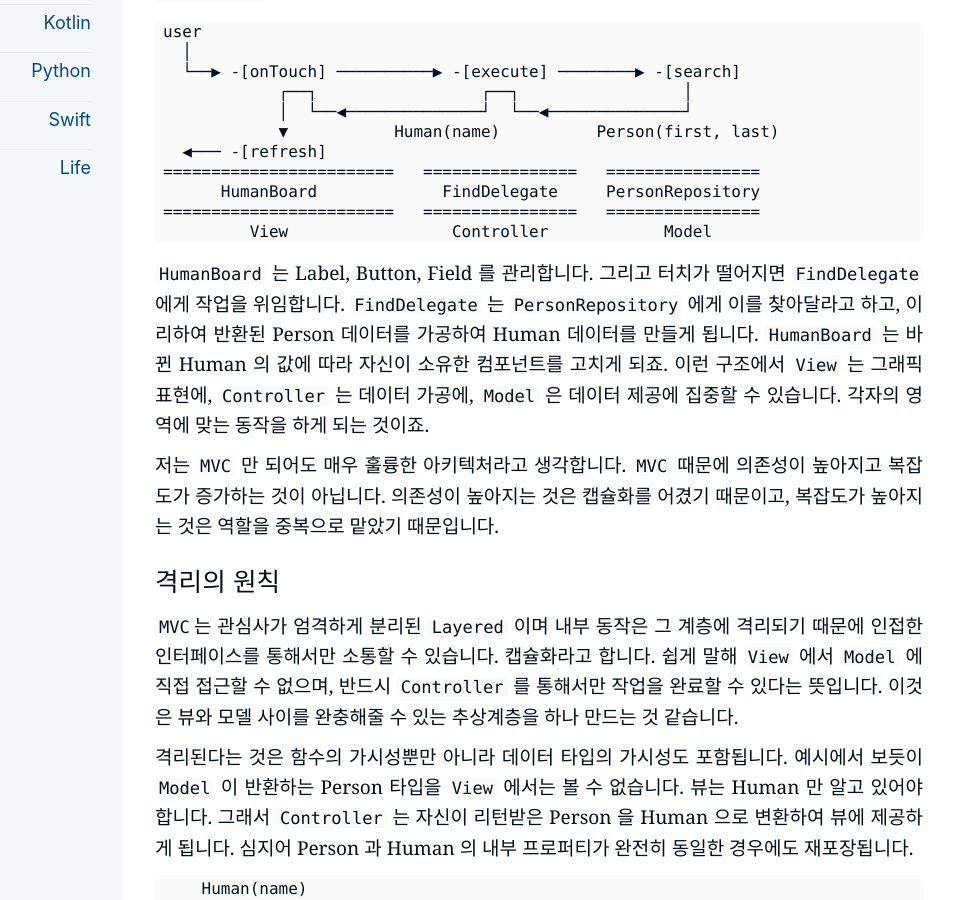
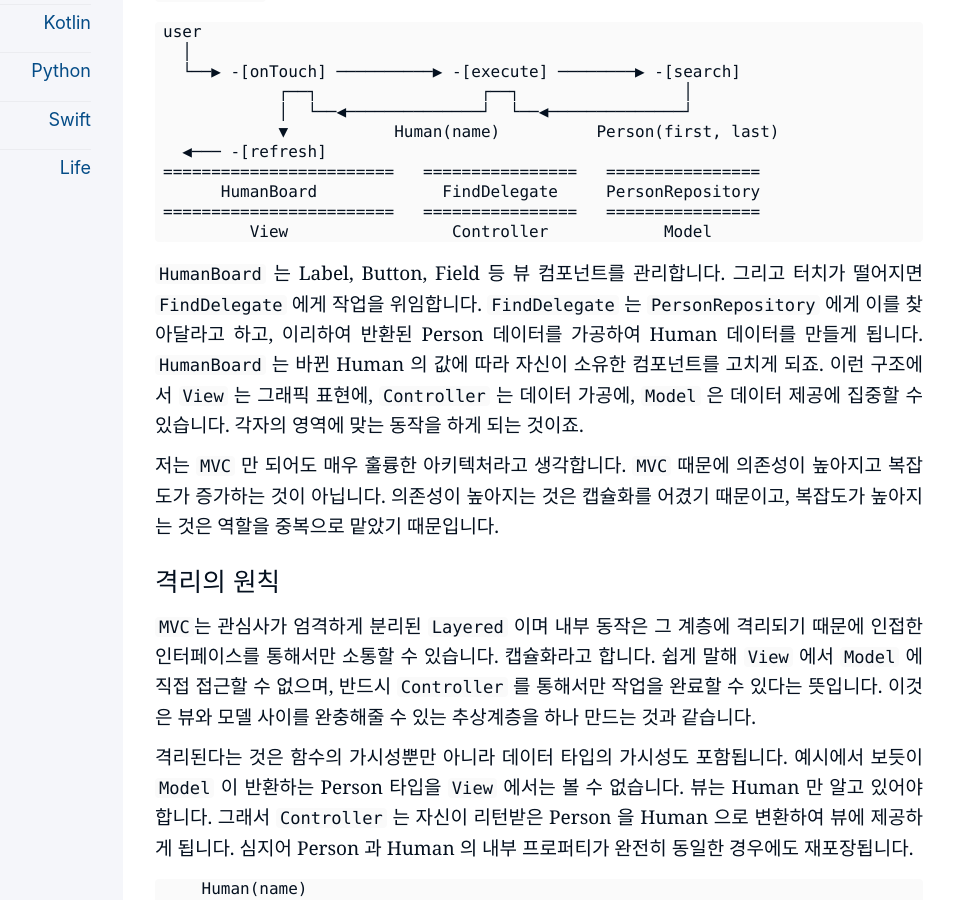
Before and after one commit to kiroshin/kiroshin.github.io, a Jekyll site: the page built from _posts/2024-07-15-architecture.md, in a window 1280 px wide and 900 px high, scrolled down 1874 px. Shown: the whole window, without its empty margins (197-1151 px from the left). Built offline with Jekyll 4.4.1, drawn with Linux system fonts in a browser that asks for light colours.

Commit message:
Update 2024-07-15-architecture.md

````diff
--- a/_posts/2024-07-15-architecture.md
+++ b/_posts/2024-07-15-architecture.md
@@ -55,13 +55,13 @@ user
          View                 Controller            Model
 ```
 
-`HumanBoard` 는 Label, Button, Field 를 관리합니다. 그리고 터치가 떨어지면 `FindDelegate` 에게 작업을 위임합니다. `FindDelegate` 는 `PersonRepository` 에게 이를 찾아달라고 하고, 이리하여 반환된 Person 데이터를 가공하여 Human 데이터를 만들게 됩니다. `HumanBoard` 는 바뀐 Human 의 값에 따라 자신이 소유한 컴포넌트를 고치게 되죠. 이런 구조에서 `View` 는 그래픽 표현에, `Controller` 는 데이터 가공에, `Model` 은 데이터 제공에 집중할 수 있습니다. 각자의 영역에 맞는 동작을 하게 되는 것이죠.
+`HumanBoard` 는 Label, Button, Field 등 뷰 컴포넌트를 관리합니다. 그리고 터치가 떨어지면 `FindDelegate` 에게 작업을 위임합니다. `FindDelegate` 는 `PersonRepository` 에게 이를 찾아달라고 하고, 이리하여 반환된 Person 데이터를 가공하여 Human 데이터를 만들게 됩니다. `HumanBoard` 는 바뀐 Human 의 값에 따라 자신이 소유한 컴포넌트를 고치게 되죠. 이런 구조에서 `View` 는 그래픽 표현에, `Controller` 는 데이터 가공에, `Model` 은 데이터 제공에 집중할 수 있습니다. 각자의 영역에 맞는 동작을 하게 되는 것이죠.
 
 저는 `MVC` 만 되어도 매우 훌륭한 아키텍처라고 생각합니다. `MVC` 때문에 의존성이 높아지고 복잡도가 증가하는 것이 아닙니다. 의존성이 높아지는 것은 캡슐화를 어겼기 때문이고, 복잡도가 높아지는 것은 역할을 중복으로 맡았기 때문입니다.
 
 ## 격리의 원칙
 
-`MVC`는 관심사가 엄격하게 분리된 `Layered` 이며 내부 동작은 그 계층에 격리되기 때문에 인접한 인터페이스를 통해서만 소통할 수 있습니다. 캡슐화라고 합니다. 쉽게 말해 `View` 에서 `Model` 에 직접 접근할 수 없으며, 반드시 `Controller` 를 통해서만 작업을 완료할 수 있다는 뜻입니다. 이것은 뷰와 모델 사이를 완충해줄 수 있는 추상계층을 하나 만드는 것 같습니다.
+`MVC`는 관심사가 엄격하게 분리된 `Layered` 이며 내부 동작은 그 계층에 격리되기 때문에 인접한 인터페이스를 통해서만 소통할 수 있습니다. 캡슐화라고 합니다. 쉽게 말해 `View` 에서 `Model` 에 직접 접근할 수 없으며, 반드시 `Controller` 를 통해서만 작업을 완료할 수 있다는 뜻입니다. 이것은 뷰와 모델 사이를 완충해줄 수 있는 추상계층을 하나 만드는 것과 같습니다.
 
 격리된다는 것은 함수의 가시성뿐만 아니라 데이터 타입의 가시성도 포함됩니다. 예시에서 보듯이 `Model` 이 반환하는 Person 타입을 `View` 에서는 볼 수 없습니다. 뷰는 Human 만 알고 있어야 합니다. 그래서 `Controller` 는 자신이 리턴받은 Person 을 Human 으로 변환하여 뷰에 제공하게 됩니다. 심지어 Person 과 Human 의 내부 프로퍼티가 완전히 동일한 경우에도 재포장됩니다.
 
````
